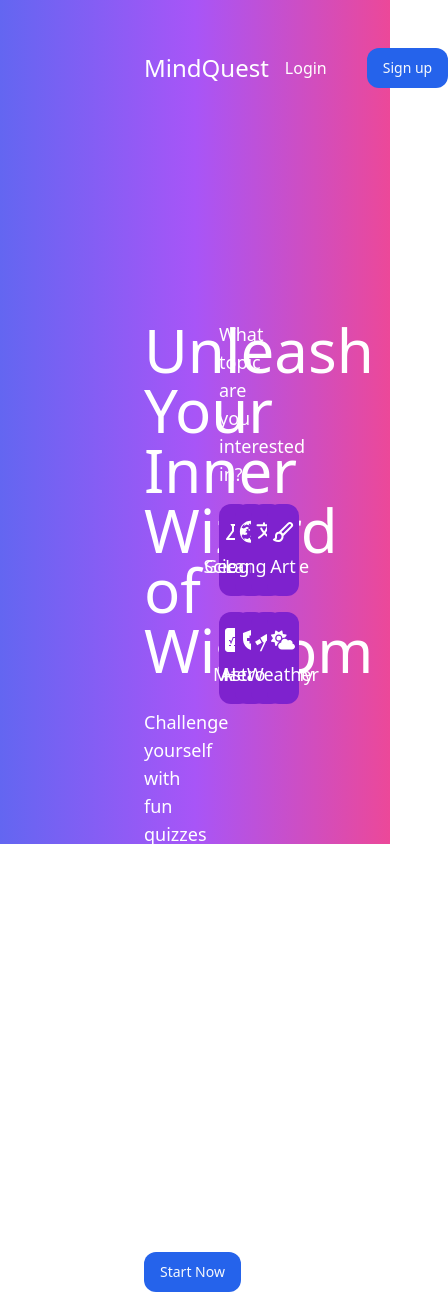
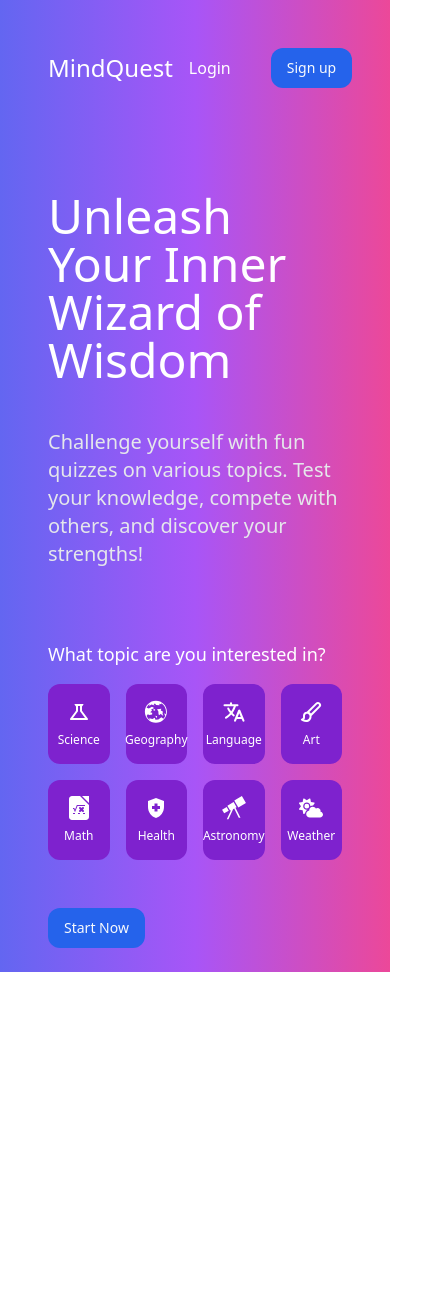
Before and after one commit to Ketoransile/MindQuestMernONRender, a React (Vite) app in the folder client/: page / in a window 390 px wide. Shown: the whole page, 448 px wide, since content can reach past the window. After the commit the page ends 972 px from the top, so only its background shows below. Built offline with nearby package versions, Linux system fonts and the light colour scheme.

Commit message:
feat: enhance responsiveness and layout for Hero, Signin, Signup, and Home components

```diff
--- a/client/src/components/Hero.jsx
+++ b/client/src/components/Hero.jsx
@@ -13,15 +13,17 @@ import { Button } from "./ui/button";
 
 const Hero = () => {
   return (
-    <div className="grid grid-cols-2 justify-center gap-12 ">
-      <div className="text-white flex flex-col gap-4  ">
-        <h1 className="text-6xl">Unleash Your Inner Wizard of Wisdom</h1>
-        <p className="text-lg mb-6 mt-3 text-white ">
+    <div className="grid grid-cols-2 justify-center gap-12 max-lg:flex max-lg:flex-col ">
+      <div className="text-white flex flex-col gap-4 max-lg:gap-8 ">
+        <h1 className="text-6xl max-lg:text-5xl ">
+          Unleash Your Inner Wizard of Wisdom
+        </h1>
+        <p className="text-lg mb-6 mt-3 text-white max-lg:text-gray-200 max-lg:text-xl">
           Challenge yourself with fun quizzes on various topics. Test your
           knowledge, compete with others, and discover your strengths!
         </p>
-        <Button className="rounded-xl p-4  bg-blue-600 inline-flex self-start">
-          <Link to="/login" className="  ">
+        <Button className="rounded-xl p-4  bg-blue-600 inline-flex self-start max-lg:hidden">
+          <Link to="/login" className="">
             Start Now
           </Link>
         </Button>
@@ -42,6 +44,11 @@ const Hero = () => {
           <InterestCard subjectName="Weather" subjectIcon={FaCloudSun} />
         </div>
       </div>
+      <Button className="rounded-xl p-4  bg-blue-600 inline-flex self-start lg:hidden">
+        <Link to="/login" className="">
+          Start Now
+        </Link>
+      </Button>
     </div>
   );
 };
--- a/client/src/components/InterestCard.jsx
+++ b/client/src/components/InterestCard.jsx
@@ -3,7 +3,9 @@ const InterestCard = ({ subjectName, subjectIcon: SubjectIcon }) => {
   return (
     <div className="flex flex-col gap-2 items-center justify-between bg-purple-700 rounded-xl p-4 self-start hover:bg-purple-500">
       <SubjectIcon className="text-2xl text-white" />
-      <h1 className="text-lg text-white text-center">{subjectName}</h1>
+      <h1 className="text-lg text-white text-center max-lg:text-xs">
+        {subjectName}
+      </h1>
     </div>
   );
 };
--- a/client/src/components/Signin.jsx
+++ b/client/src/components/Signin.jsx
@@ -69,22 +69,25 @@ const Signin = () => {
   };
 
   return (
-    <div className="bg-white border border-slate-400 rounded-2xl flex flex-col gap-6 items-center justify-center px-20 pt-6 mw-2/3 mx-auto pb-4">
-      <h1 className="text-4xl font-semibold text-slate-600">Welcome Back</h1>
+    // <div className="bg-white border border-slate-400 rounded-2xl flex flex-col gap-2 items-center  max-lg:px-8 px-20 pt-6 pb-4">
+    <div className="bg-white border border-slate-400 rounded-2xl flex flex-col gap-8  items-center   px-20  pt-6 pb-4 shadow-xl">
+      <h1 className="text-2xl text-slate-600 font-semibold mb-10">
+        Welcome Back
+      </h1>
       <div className="flex flex-col justify-center items-center text-slate-500 mb-4">
-        <h2 className="text-xl">Glad to see you again!</h2>
-        <p>Log into your account below</p>
+        <h2 className="text-xl max-lg:text-xs">Glad to see you again!</h2>
+        <p className="max-lg:text-xs">Log into your account below</p>
       </div>
 
       {/* Google Login Button */}
-      <div className="flex flex-col gap-4 w-full">
-        <Link
+
+      {/* <Link
           to="/auth/google"
           className="flex items-center gap-4 border border-slate-200 px-6 py-3 rounded-md w-full justify-center text-sm text-slate-700 hover:bg-slate-100 transition"
         >
           <FcGoogle className="text-2xl" />
           Continue with Google
-        </Link>
+        </Link> */}
 
       {/* Email Form Row */}
       <Form method="post" onSubmit={handleSubmit}>
@@ -112,7 +115,7 @@ const Signin = () => {
           {loading ? "Signing you in ..." : "Sign in"}
         </button>
       </Form>
-      </div>
+
       <p className="text-sm text-slate-500 mt-4">
         Do not have an account?{" "}
         <Link to="/signup" className="text-blue-500 hover:underline">
--- a/client/src/components/Signup.jsx
+++ b/client/src/components/Signup.jsx
@@ -73,16 +73,16 @@ const Signup = () => {
   };
 
   return (
-    <div className="bg-white border border-slate-400 rounded-2xl flex flex-col gap-2 items-center justify-center px-20 pt-6  mx-auto pb-4">
+    <div className="bg-white border border-slate-400 rounded-2xl flex flex-col gap-2 items-center  max-lg:px-8 px-20 pt-6 pb-4 shadow-xl">
       <h1 className="text-4xl text-slate-600 font-semibold mb-10">Sign Up</h1>
-      <Link
+      {/* <Link
         // to="/auth/google"
         className="flex items-center gap-4 border border-slate-200 px-6 py-3 rounded-md w-full justify-center text-sm text-slate-700 hover:bg-slate-100 transition"
       >
         <FcGoogle className="text-2xl" />
         Continue with Google
-      </Link>
-      <p className="text-slate-400">OR</p>
+      </Link> */}
+      {/* <p className="text-slate-400">OR</p> */}
       <Form onSubmit={handleSubmit} method="post">
         <FormRow
           type="text"
--- a/client/src/pages/Home.jsx
+++ b/client/src/pages/Home.jsx
@@ -5,7 +5,7 @@ import Hero from "../components/Hero";
 
 const Home = () => {
   return (
-    <div className="bg-gradient-to-r from-indigo-500 via-purple-500 to-pink-500 h-screen w-screen bg-cover bg-center px-36 pt-10 flex flex-col gap-56">
+    <div className="bg-gradient-to-r from-indigo-500 via-purple-500 to-pink-500 min-h-screen w-screen bg-cover bg-center px-36 max-lg:px-12 pt-10 flex flex-col gap-56 max-lg:gap-24 pb-6">
       <Header />
       <Hero />
     </div>
--- a/client/src/pages/Login.jsx
+++ b/client/src/pages/Login.jsx
@@ -1,11 +1,15 @@
 import React from "react";
 import Signin from "../components/Signin";
+import Header from "../components/Header";
 
 const Login = () => {
   return (
-    <div className="bg-gradient-to-r from-indigo-500 via-purple-500 to-pink-500 h-screen w-screen bg-cover bg-center px-36 pt-10  ">
-      <div className="flex justify-center w-full">
-        <Signin />
+    <div className="bg-gradient-to-r from-indigo-500 via-purple-500 to-pink-500 min-h-screen w-screen bg-cover bg-center px-36 max-lg:px-4  pt-10   ">
+      <div className="flex flex-col max-lg:gap-24">
+        <Header />
+        <div className="flex justify-center ">
+          <Signin />
+        </div>
       </div>
     </div>
   );
--- a/client/src/pages/Register.jsx
+++ b/client/src/pages/Register.jsx
@@ -1,11 +1,15 @@
 import React from "react";
 import Signup from "../components/Signup";
+import Header from "../components/Header";
 
 const Register = () => {
   return (
-    <div className="bg-gradient-to-r from-indigo-500 via-purple-500 to-pink-500 h-screen w-screen bg-cover bg-center px-36 pt-10  ">
-      <div className="flex justify-center">
-        <Signup />
+    <div className="bg-gradient-to-r from-indigo-500 via-purple-500 to-pink-500 min-h-screen w-screen bg-cover bg-center px-36 max-lg:px-4  pt-10 ">
+      <div className="flex flex-col max-lg:gap-24">
+        <Header />
+        <div className="flex justify-center">
+          <Signup />
+        </div>
       </div>
     </div>
   );
```
Lines whose indentation alone changed are shown as unchanged.
